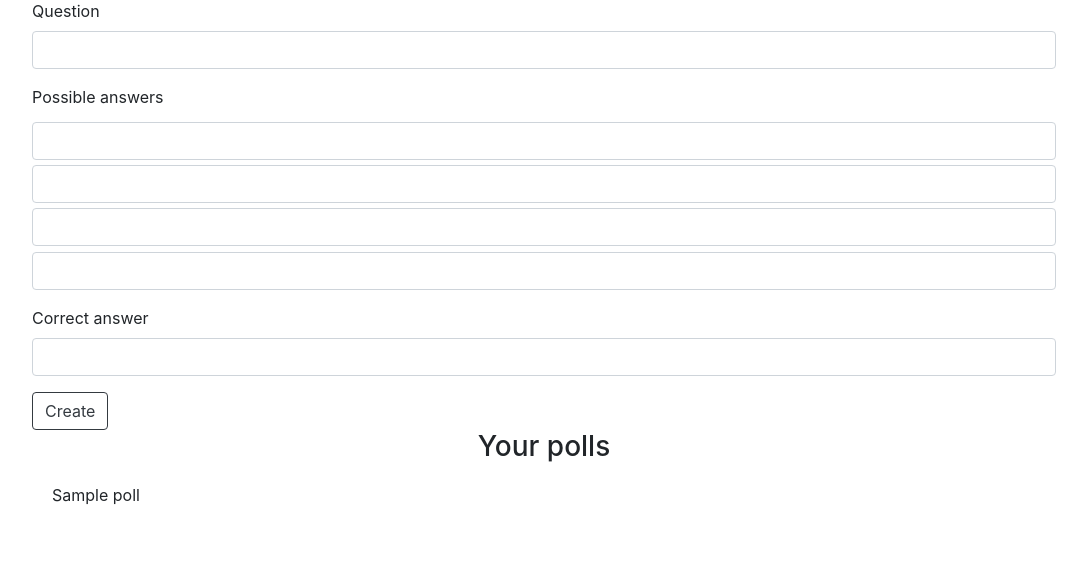
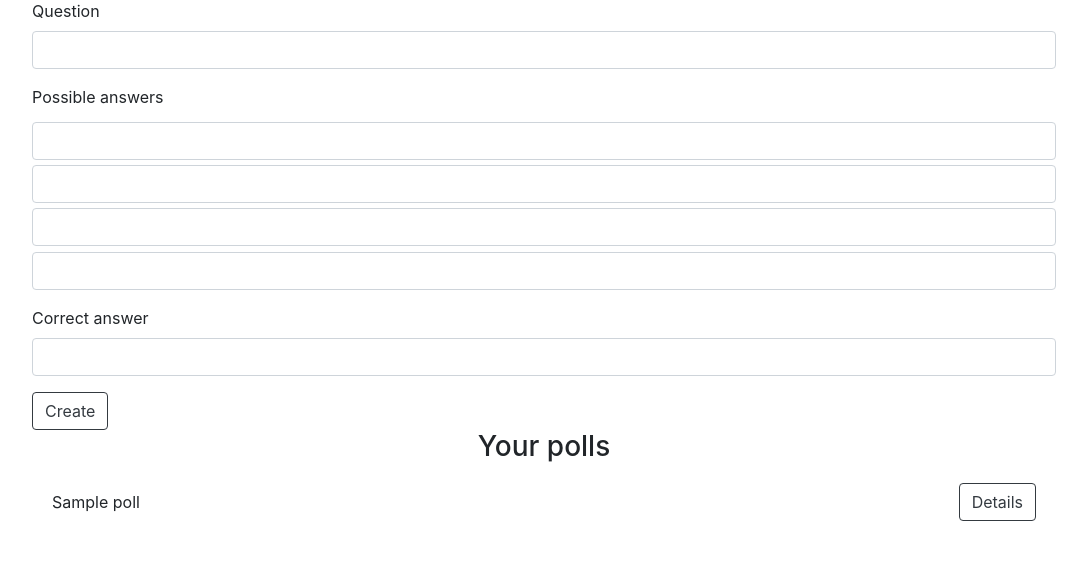
Before and after one commit to uncleSlayer/gigapoller, a Flask app: template app/templates/home.html in a window 1280 px wide. Shown: the part 111-694 px from the top of the page, without its empty margins (96-1183 px from the left). Run offline with Flask 3, Linux system fonts and the light colour scheme; the template is opened without the code that fills it: most values are stand-ins (such as "Sample title", 1, 10 or a date in 2020).

Commit message:
poll details redirection added

```diff
--- a/app/static/scripts/home.js
+++ b/app/static/scripts/home.js
@@ -5,6 +5,7 @@ ansTwo = document.getElementById('possible-answer-two')
 ansThree = document.getElementById('possible-answer-three')
 ansFour = document.getElementById('possible-answer-four')
 correctAns = document.getElementById('correct-answer')
+pollDetails = document.querySelectorAll('.poll-details-btn')
 
 createBtn.addEventListener('click', (e) => {
     e.preventDefault()
@@ -28,3 +29,8 @@ createBtn.addEventListener('click', (e) => {
         }
     )
 })
+
+pollDetails.forEach(poll => {
+    console.log(poll);
+    poll.addEventListener('click', () => document.location = `/share/${poll.dataset.pollid}`)
+});
--- a/app/static/styles/home.css
+++ b/app/static/styles/home.css
@@ -20,3 +20,13 @@
 .allpolls-container-ul{
     padding: 0;
 }
+
+.allpolls-container-list-holder{
+    display: flex;
+    justify-content: space-between;
+    align-items: center;
+}
+
+.poll-details-para{
+    margin: 0;
+}
--- a/app/templates/home.html
+++ b/app/templates/home.html
@@ -37,7 +37,10 @@
         <div class="">
             <ul class="allpolls-container-ul list-group list-group-flush">
                 {% for poll in polls %}
-                <li class="list-group-item"><p>{{ poll.question }}</p></li>
+                <li class="list-group-item allpolls-container-list-holder">
+                    <p class="poll-details-para">{{ poll.question }}</p>
+                    <button type="button" class="btn btn-outline-dark poll-details-btn" data-pollid="{{ poll.id }}">Details</button>
+                </li>
                 {% endfor %}
             </ul>
         </div>
```
